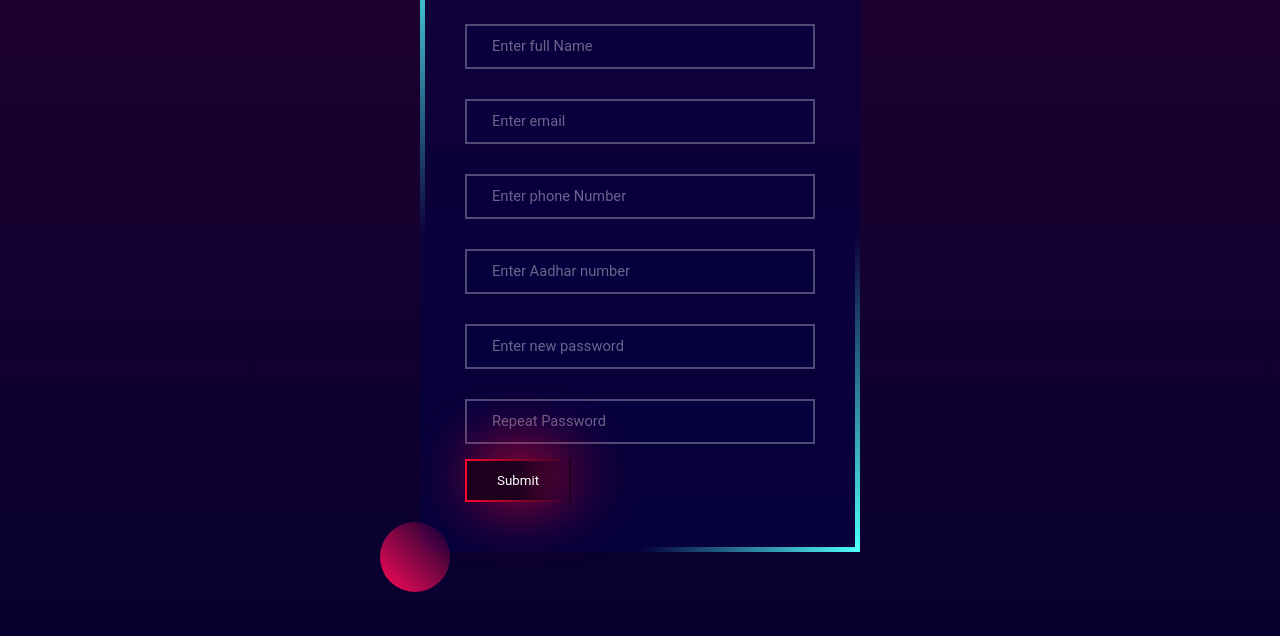
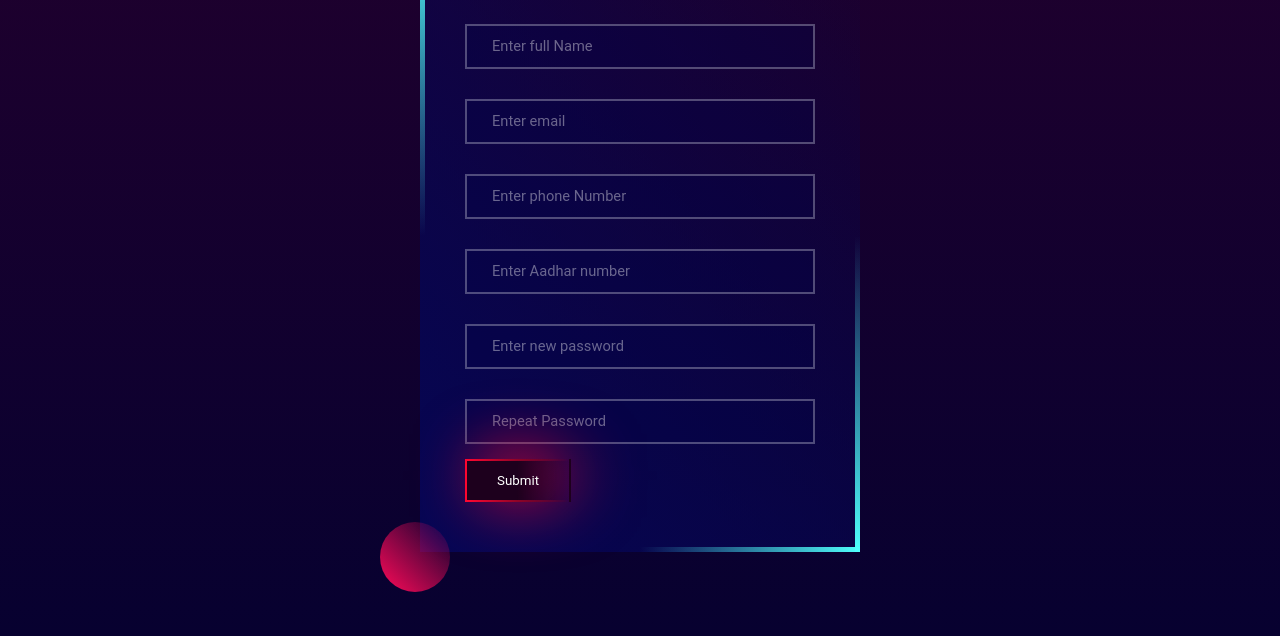
Before and after one commit to Sipu-982/signup-form, a plain HTML site: page index.html in a window 1280 px wide. Shown: the part 164-800 px from the top of the page. Drawn offline with Linux system fonts and the light colour scheme.

Commit message:
Code Updated

```diff
--- a/index.css
+++ b/index.css
@@ -32,7 +32,7 @@ body{
 }
 .login-container{
     padding: 25px 45px;
-    background-color: rgb(3, 1, 72,0.5);
+    background:linear-gradient(50deg, rgb(6, 6, 85),transparent);
     position: relative;
     max-width: 900px;
     max-height: 700px;
```
